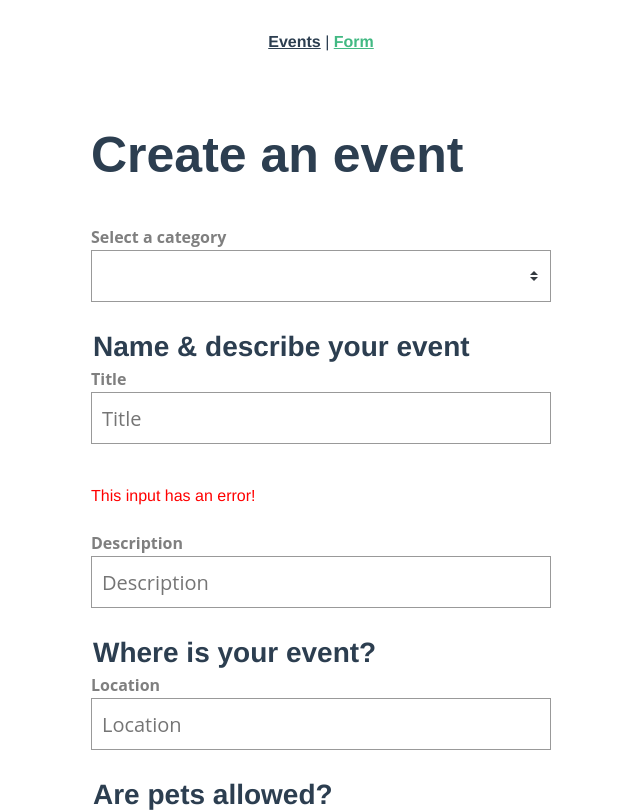
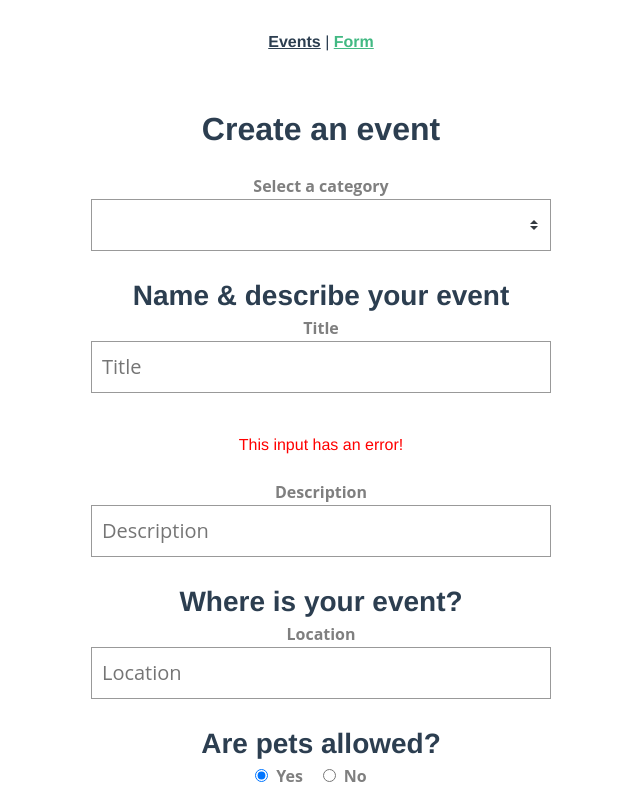
Before and after one commit to yk-port/real-world-vue-3, a Vue app: page /form in a window 1280 px wide. Shown: the top 812 px of the page, without its empty margins (319-959 px from the left). Built offline with nearby package versions, Linux system fonts and the light colour scheme.

Commit message:
feat: router push

```diff
--- a/src/App.vue
+++ b/src/App.vue
@@ -22,6 +22,7 @@ body {
   font-family: Avenir, Helvetica, Arial, sans-serif;
   -webkit-font-smoothing: antialiased;
   -moz-osx-font-smoothing: grayscale;
+  text-align: center;
   color: #2c3e50;
 }
 #nav {
@@ -54,40 +55,6 @@ a {
 img {
   border-style: none;
   width: 100%;
-}
-h1,
-h2,
-h3,
-h4,
-h5,
-h6 {
-  display: flex;
-  align-items: center;
-  font-family: "Montserrat", sans-serif;
-}
-h1 {
-  font-size: 50px;
-  font-weight: 700;
-}
-h2 {
-  font-size: 38px;
-  font-weight: 700;
-}
-h3 {
-  font-size: 28px;
-  font-weight: 700;
-}
-h4 {
-  font-size: 21px;
-  font-weight: 700;
-}
-h5 {
-  font-size: 16px;
-  font-weight: 700;
-}
-h6 {
-  font-size: 15px;
-  font-weight: 700;
 }
 b,
 strong {
--- a/src/views/event/Register.vue
+++ b/src/views/event/Register.vue
@@ -1,8 +1,14 @@
 <template>
   <p>Register for the event here</p>
+  <button @click="register">Register Me!</button>
 </template>
 <script>
 export default {
   props: ["event"],
+  methods: {
+    register() {
+      this.$router.push({ name: "EventDetails" });
+    },
+  },
 };
 </script>
```
